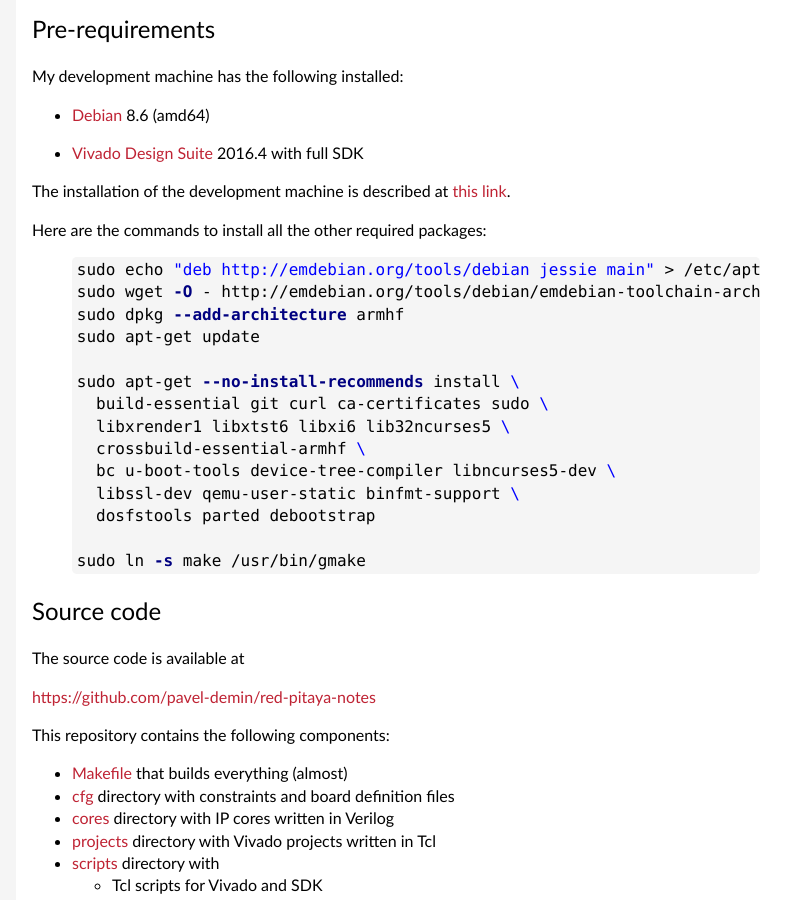
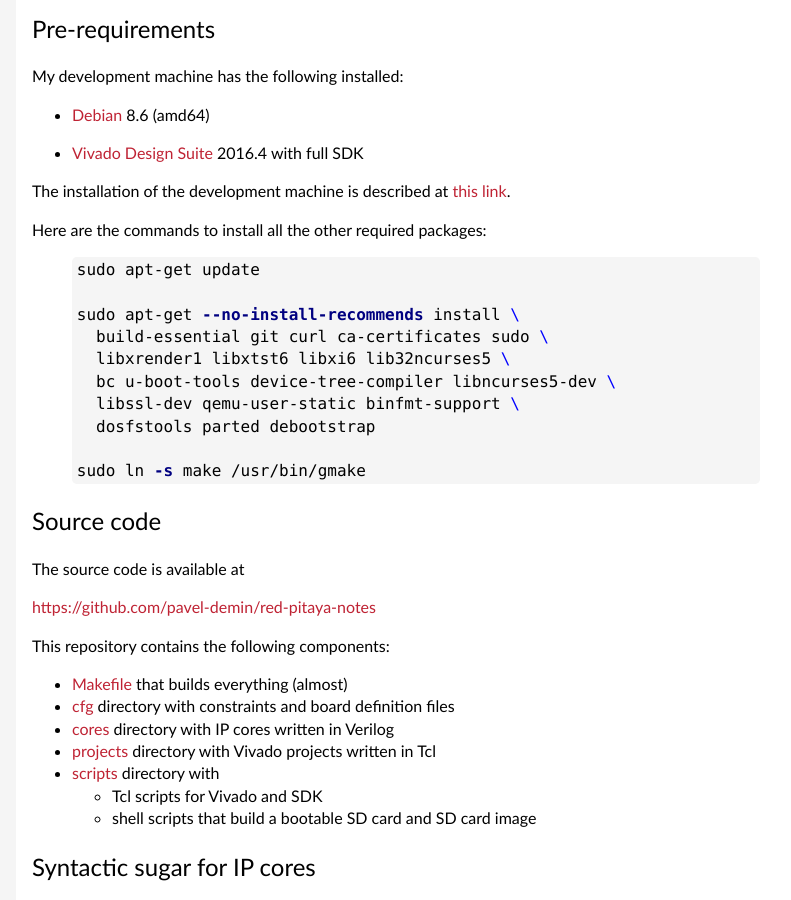
Before and after one commit to pavel-demin/red-pitaya-notes, a Jekyll site: the page built from led-blinker.md, in a window 1280 px wide and 900 px high, scrolled down 434 px. Shown: the whole window, without its empty margins (224-1015 px from the left). Built offline with Jekyll 4.4.1, drawn with Linux system fonts in a browser that asks for light colours; some of the changed text lies outside the part shown.

Commit message:
remove armhf crossbuild tools from preseed scripts and from led-blinker

```diff
--- a/led-blinker.md
+++ b/led-blinker.md
@@ -32,15 +32,11 @@
 
 Here are the commands to install all the other required packages:
 {% highlight bash %}
-sudo echo "deb http://emdebian.org/tools/debian jessie main" > /etc/apt/sources.list.d/emdebian.list
-sudo wget -O - http://emdebian.org/tools/debian/emdebian-toolchain-archive.key | apt-key add -
-sudo dpkg --add-architecture armhf
 sudo apt-get update
 
 sudo apt-get --no-install-recommends install \
   build-essential git curl ca-certificates sudo \
   libxrender1 libxtst6 libxi6 lib32ncurses5 \
-  crossbuild-essential-armhf \
   bc u-boot-tools device-tree-compiler libncurses5-dev \
   libssl-dev qemu-user-static binfmt-support \
   dosfstools parted debootstrap
```
Also changed, not shown: other parts of led-blinker.md (+0 -1 lines), 2 other files.
